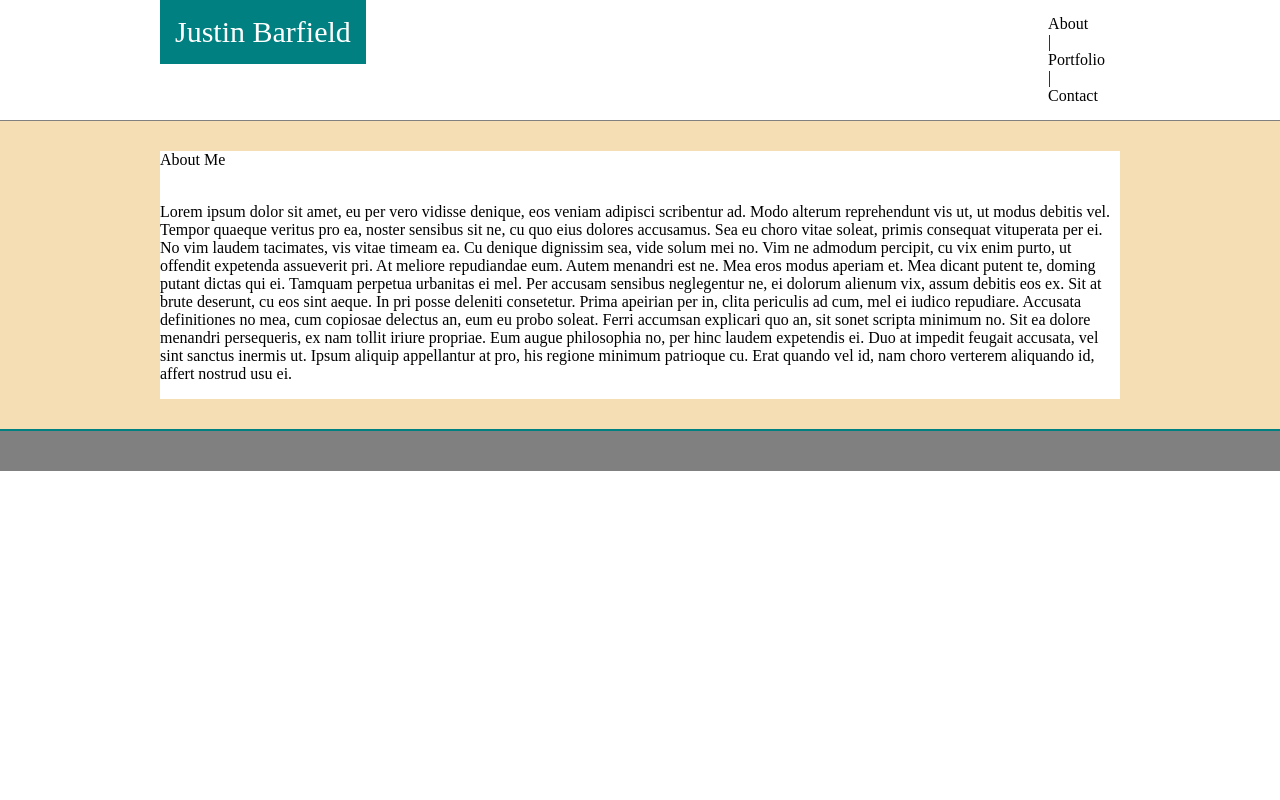
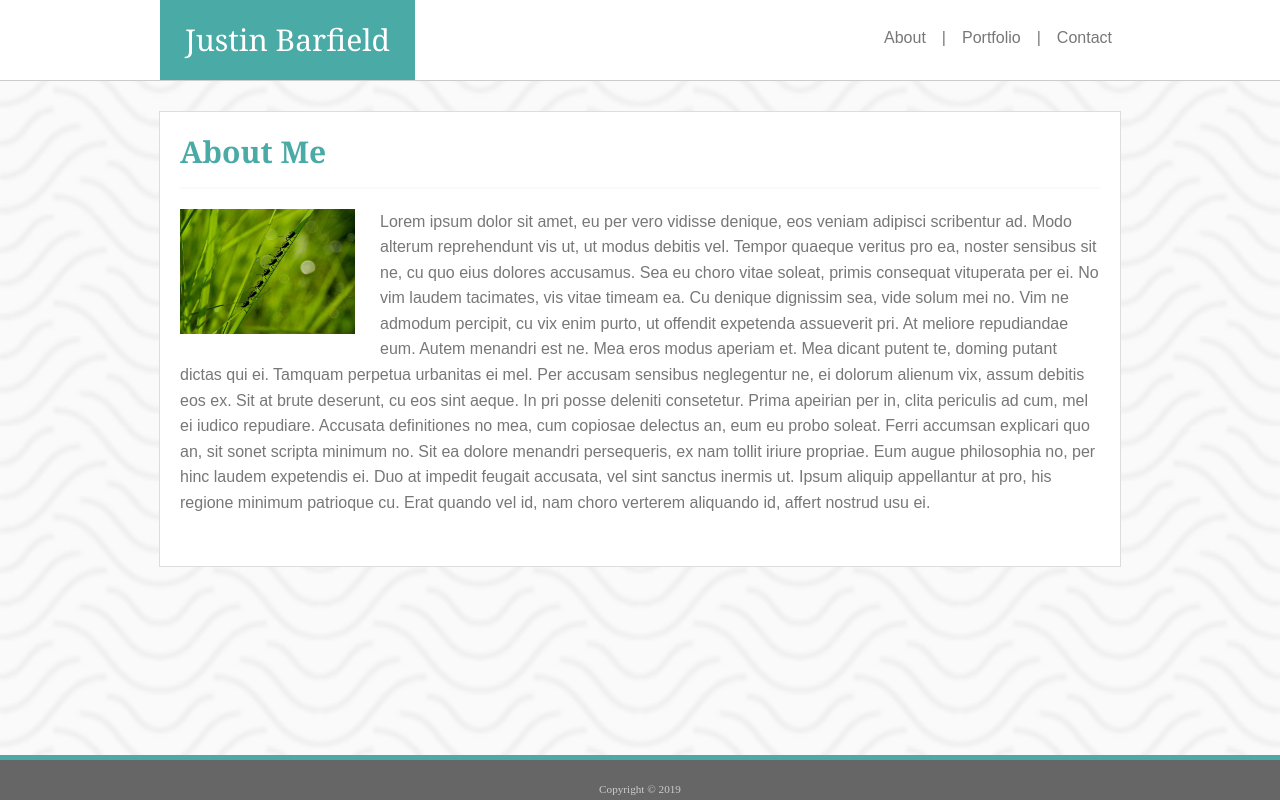
Before and after one commit to justin-barfield/Basic-Portfolio, a plain HTML site: page index.html in a window 1280 px wide. Drawn offline with Linux system fonts and the light colour scheme.

Commit message:
Finished index, starting portfolio. CSS finished for index

```diff
--- /dev/null
+++ b/assets/css/reset.css
@@ -0,0 +1,48 @@
+/* http://meyerweb.com/eric/tools/css/reset/
+   v2.0 | 20110126
+   License: none (public domain)
+*/
+
+html, body, div, span, applet, object, iframe,
+h1, h2, h3, h4, h5, h6, p, blockquote, pre,
+a, abbr, acronym, address, big, cite, code,
+del, dfn, em, img, ins, kbd, q, s, samp,
+small, strike, strong, sub, sup, tt, var,
+b, u, i, center,
+dl, dt, dd, ol, ul, li,
+fieldset, form, label, legend,
+table, caption, tbody, tfoot, thead, tr, th, td,
+article, aside, canvas, details, embed,
+figure, figcaption, footer, header, hgroup,
+menu, nav, output, ruby, section, summary,
+time, mark, audio, video {
+	margin: 0;
+	padding: 0;
+	border: 0;
+	font-size: 100%;
+	font: inherit;
+	vertical-align: baseline;
+}
+/* HTML5 display-role reset for older browsers */
+article, aside, details, figcaption, figure,
+footer, header, hgroup, menu, nav, section {
+	display: block;
+}
+body {
+	line-height: 1;
+}
+ol, ul {
+	list-style: none;
+}
+blockquote, q {
+	quotes: none;
+}
+blockquote:before, blockquote:after,
+q:before, q:after {
+	content: '';
+	content: none;
+}
+table {
+	border-collapse: collapse;
+	border-spacing: 0;
+}
--- a/assets/css/style.css
+++ b/assets/css/style.css
@@ -1,53 +1,119 @@
 body {
     margin: 0;
     padding: 0;
+    background-image: url("../images/papyrus.png");
+    background-size: cover;
 }
 
 header {
     width: 100%;
     display: flex;
     justify-content: center;
-    border-bottom: 1px solid grey;
+    border-bottom: 1.5px solid #cccccc;
+    background: #ffffff
 }
 
-#header {
+.header {
     width: 960px;
 }
 
 #name {
-    background: teal;
-    color: white;
+    background: #4aaaa5;
+    color: #ffffff;
     float: left;
     font-size: 30px;
-    padding: 15px;
+    padding: 25px;
+    font-family: Georgia, 'Times New Roman', Times, serif;
 }
 
-#siteLinks {
+.siteLinks {
     float: right;
-    padding: 15px;
+    padding: 0;
 }
 
 li {
     list-style-type: none;
+    text-align: center;
+    float: left;
+    color: #777777;
+    padding: 30px 8px;
+    font-family: Arial, Helvetica, sans-serif;
 }
 
+li a {
+    text-decoration: none;
+    color: #777777;
+}
+
+li a:hover {
+    color: black;
+}
 
 section {
     width: 100%;
     display: flex;
     justify-content: center;
-    background: wheat;
 }
 
-#aboutMeContent {
+.mainContent {
     width: 960px;
-    background: white;
+    background: #ffffff;
     margin: 30px 0;
+    font-family: Arial, Helvetica, sans-serif;
+    border: 1px solid #dddddd;
+}
+
+.contentHead {
+    margin: 0;
+    padding: 25px 0 20px 20px;
+    font-size: 30px;
+    font-weight: bold;
+    color: #4aaaa5;
+    font-family: Georgia, 'Times New Roman', Times, serif;
+}
+
+hr {
+    margin: 0 20px;
+    padding: 0;
+    background: #cccccc;
+    height: 1.5px;
+    opacity: 10%;
+    border-style: none;
+}
+
+#aboutMePic {
+    width: 175px;
+    height: 125px;
+    float: left;
+    margin: 0 25px 20px 0;
+}
+
+p {
+    margin: 0;
+    color: #777777;
+    line-height: 160%;
+}
+
+.contentSpacing {
+    padding: 20px 20px 50px 20px;
 }
 
 footer {
-    border-top: 2px solid teal;
+    border-top: 5px solid #4aaaa5;
     width: 100%;
     height: 40px;
-    background: grey;
+    background: #666666;
+    position: fixed;
+    bottom: 0;
+    left: 0;
+
 }
+
+.copyright {
+    font-size: 70%;
+    width: 100%;
+    position: absolute;
+    text-align: center;
+    bottom: 5px;
+    color: #cccccc;
+}
--- a/index.html
+++ b/index.html
@@ -4,31 +4,33 @@
 <head>
   <meta charset="UTF-8">
   <title>About</title>
+  <link rel="stylesheet" href="assets/css/reset.css">
   <link rel="stylesheet" href="assets/css/style.css">
 </head>
 
 <body>
     <header>
-        <div id="header">
+        <div class="header">
             <div id="name">Justin Barfield</div>
-            <div id="siteLinks">
+            <div class="siteLinks">
                 <un id="linkList">
-                    <li >About</li>
-                    <li >|</li>
-                    <li >Portfolio</li>
-                    <li >|</li>
-                    <li >Contact</li>
+                    <li><a href="/index.html">About</a></li>
+                    <li>|</li>
+                    <li><a href="/portfolio.html">Portfolio</a></li>
+                    <li>|</li>
+                    <li><a href="/contact.html">Contact</a></li>
                 </un>
             </div>
         </div>
     </header>
     <section>
-        <div id="aboutMeContent">
-            <div id="aboutMe">About Me</div>
+        <div class="mainContent">
+            <div class="contentHead">About Me</div>
+            <hr>
             <div>
-                <img src="" id="picture">
-                <p>
-                    Lorem ipsum dolor sit amet, eu per vero vidisse denique, eos veniam adipisci scribentur ad. Modo alterum reprehendunt vis ut, ut modus debitis vel. Tempor quaeque veritus pro ea, noster sensibus sit ne, cu quo eius dolores accusamus. Sea eu choro vitae soleat, primis consequat vituperata per ei. No vim laudem tacimates, vis vitae timeam ea.
+                <!-- <img id="aboutMePic" src="assets/images/ants1.jpg" id="picture"> -->
+                <p class="contentSpacing">
+                    <img id="aboutMePic" src="assets/images/ants1.jpg" id="picture">Lorem ipsum dolor sit amet, eu per vero vidisse denique, eos veniam adipisci scribentur ad. Modo alterum reprehendunt vis ut, ut modus debitis vel. Tempor quaeque veritus pro ea, noster sensibus sit ne, cu quo eius dolores accusamus. Sea eu choro vitae soleat, primis consequat vituperata per ei. No vim laudem tacimates, vis vitae timeam ea.
 
     Cu denique dignissim sea, vide solum mei no. Vim ne admodum percipit, cu vix enim purto, ut offendit expetenda assueverit pri. At meliore repudiandae eum. Autem menandri est ne. Mea eros modus aperiam et. Mea dicant putent te, doming putant dictas qui ei.
 
@@ -39,7 +41,7 @@
             </div>
         </div>
     </section>
-    <footer></footer>
+    <footer><div class="copyright">Copyright &copy; 2019</div></footer>
 </body>
 
 </html>
```
Also changed, not shown: portfolio.html (+38 -0 lines), assets/images/ants1.jpg (added), assets/images/flower1.jpg (added), assets/images/papyrus.png (added), assets/images/shore1.jpg (added), assets/images/tree1.jpg (added), assets/images/tree2.jpg (added), assets/images/water1.jpg (added).
